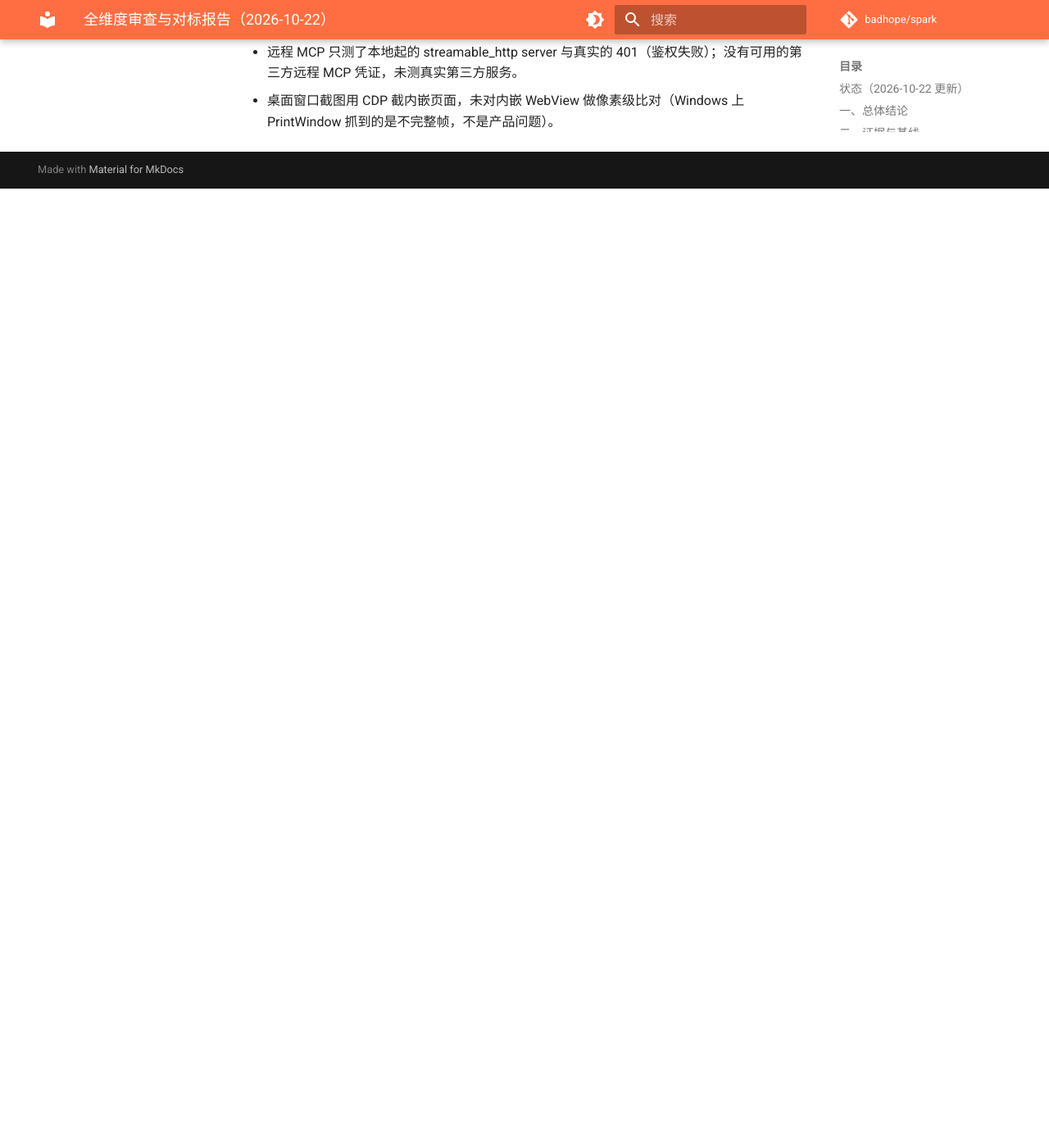
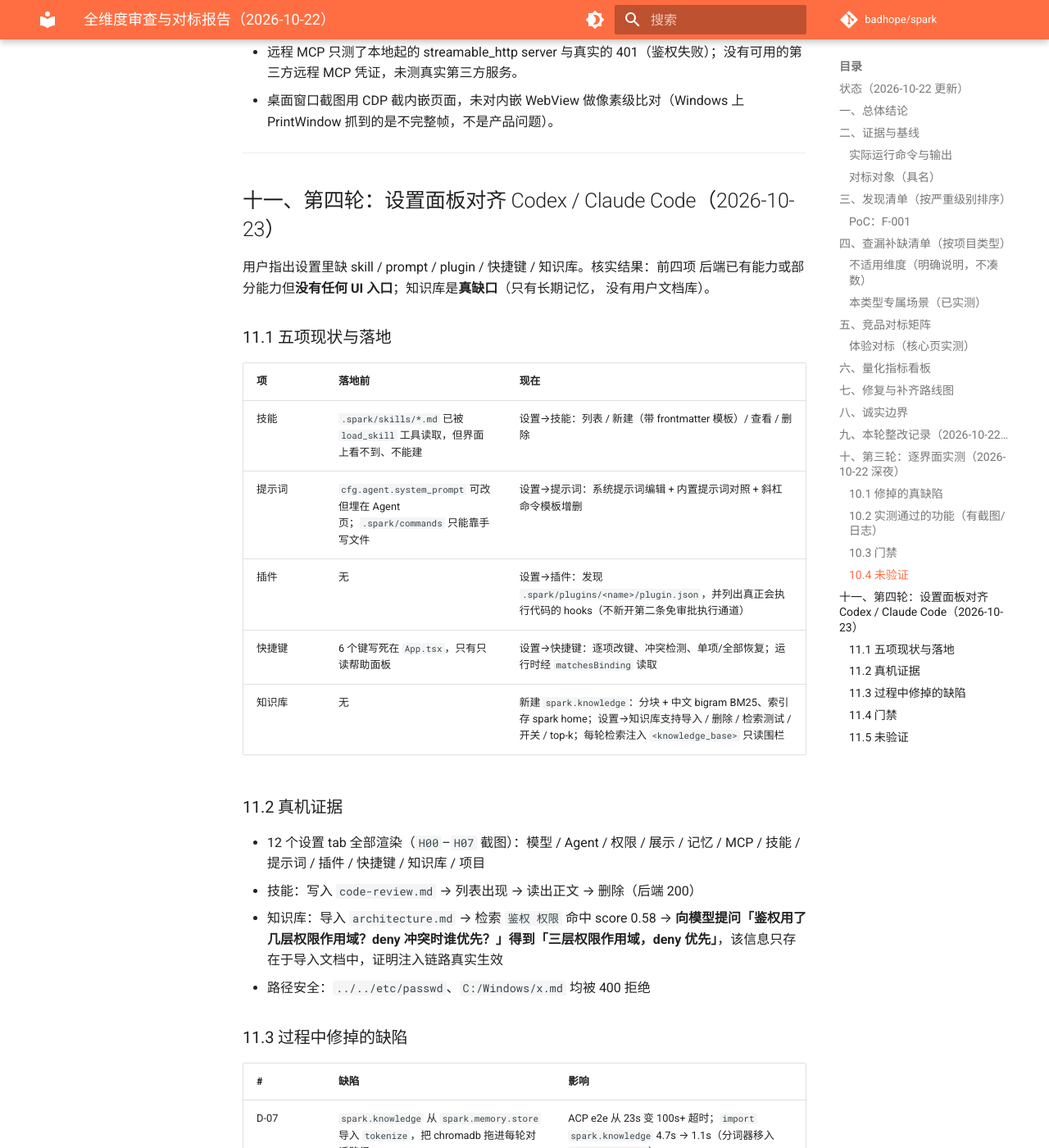
Before and after one commit to Morningstar202604/spark, an MkDocs documentation site: the page built from docs/reviews/2026-10-22-full-audit.md, in a window 1280 px wide and 1400 px high, scrolled down 12780 px. Shown: the whole window at 82% size. Built offline with MkDocs 1.6.1 and Material for MkDocs 9.7.7, drawn with Linux system fonts in a browser that asks for light colours; comment, search, counter and statistics services are not loaded; before the commit the page ends 13010 px from its top, so only the background shows below that; some of the changed text lies outside the part shown.

Commit message:
docs: record the settings-alignment round

````diff
--- a/docs/reviews/2026-10-22-full-audit.md
+++ b/docs/reviews/2026-10-22-full-audit.md
@@ -275,3 +275,51 @@
 
 - 远程 MCP 只测了本地起的 streamable_http server 与真实的 401（鉴权失败）；没有可用的第三方远程 MCP 凭证，未测真实第三方服务。
 - 桌面窗口截图用 CDP 截内嵌页面，未对内嵌 WebView 做像素级比对（Windows 上 PrintWindow 抓到的是不完整帧，不是产品问题）。
+
+---
+
+## 十一、第四轮：设置面板对齐 Codex / Claude Code（2026-10-23）
+
+用户指出设置里缺 skill / prompt / plugin / 快捷键 / 知识库。核实结果：前四项
+后端已有能力或部分能力但**没有任何 UI 入口**；知识库是**真缺口**（只有长期记忆，
+没有用户文档库）。
+
+### 11.1 五项现状与落地
+
+| 项 | 落地前 | 现在 |
+|---|---|---|
+| 技能 | `.spark/skills/*.md` 已被 `load_skill` 工具读取，但界面上看不到、不能建 | 设置→技能：列表 / 新建（带 frontmatter 模板）/ 查看 / 删除 |
+| 提示词 | `cfg.agent.system_prompt` 可改但埋在 Agent 页；`.spark/commands` 只能靠手写文件 | 设置→提示词：系统提示词编辑 + 内置提示词对照 + 斜杠命令模板增删 |
+| 插件 | 无 | 设置→插件：发现 `.spark/plugins/<name>/plugin.json`，并列出真正会执行代码的 hooks（不新开第二条免审批执行通道） |
+| 快捷键 | 6 个键写死在 `App.tsx`，只有只读帮助面板 | 设置→快捷键：逐项改键、冲突检测、单项/全部恢复；运行时经 `matchesBinding` 读取 |
+| 知识库 | 无 | 新建 `spark.knowledge`：分块 + 中文 bigram BM25、索引存 spark home；设置→知识库支持导入 / 删除 / 检索测试 / 开关 / top-k；每轮检索注入 `<knowledge_base>` 只读围栏 |
+
+### 11.2 真机证据
+
+- 12 个设置 tab 全部渲染（`H00`–`H07` 截图）：模型 / Agent / 权限 / 展示 / 记忆 / MCP / 技能 / 提示词 / 插件 / 快捷键 / 知识库 / 项目
+- 技能：写入 `code-review.md` → 列表出现 → 读出正文 → 删除（后端 200）
+- 知识库：导入 `architecture.md` → 检索 `鉴权 权限` 命中 score 0.58 → **向模型提问「鉴权用了几层权限作用域？deny 冲突时谁优先？」得到「三层权限作用域，deny 优先」**，该信息只存在于导入文档中，证明注入链路真实生效
+- 路径安全：`../../etc/passwd`、`C:/Windows/x.md` 均被 400 拒绝
+
+### 11.3 过程中修掉的缺陷
+
+| # | 缺陷 | 影响 |
+|---|---|---|
+| D-07 | `spark.knowledge` 从 `spark.memory.store` 导入 `tokenize`，把 chromadb 拖进每轮对话路径 | ACP e2e 从 23s 变 100s+ 超时；`import spark.knowledge` 4.7s → 1.1s（分词器移入 `spark.textutil`） |
+| D-08 | Toast 只能显示 i18n key | API 报错统一显示成「错误」，真实原因丢失；改为可携带原文 |
+
+### 11.4 门禁
+
+```
+pytest              973 passed, 5 skipped
+ruff check          All checks passed
+mypy                Success: no issues found in 100 source files
+import-linter       exit 0
+产物                spark.exe(console) / spark-desktop.exe(GUI) 重建通过，打包版 /api/skills /api/knowledge 实测 200
+```
+
+### 11.5 未验证
+
+- 知识库只做了词法检索，未接 embedding（`memory` 的向量路径可用，但知识库刻意不引入 chromadb 依赖）；跨语言检索（中文查英文文档）能力有限，标 `[未确认]`
+- 快捷键改键只覆盖 6 个全局键，输入框内的 Enter / Shift+Enter / `/` / `@` 仍是固定行为
+- 插件只做发现与展示，没有插件安装/卸载（按设计：执行必须走 hooks）
````
